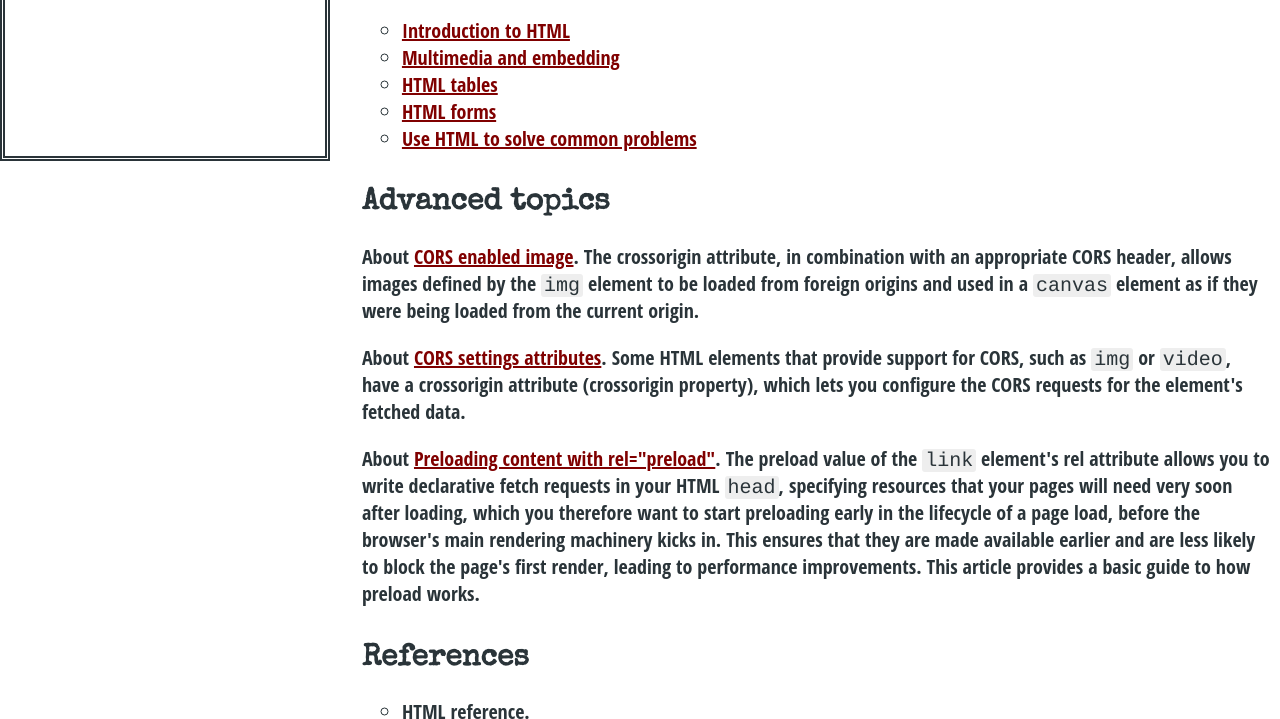
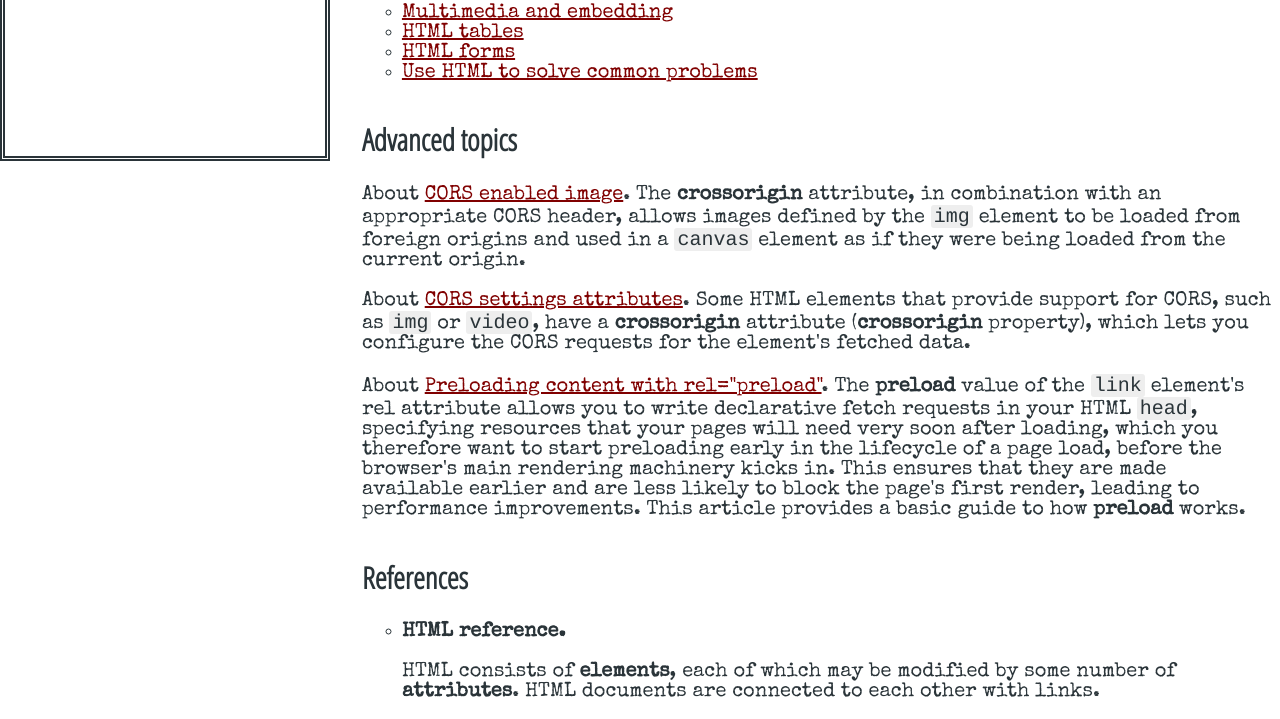
Before and after one commit to dieplumpe/Technical-documentation-for-FCC, a plain HTML site: page index.html in a window 1280 px wide. Shown: the part 649-1368 px from the top of the page. Drawn offline with Linux system fonts and the light colour scheme.

Commit message:
Update style.css

```diff
--- a/style.css
+++ b/style.css
@@ -4,15 +4,18 @@ html {
 
 @font-face {
     font-family: "Special Elite";
+    src: url('../Technical-documentation-for-FCC/OpenSansCondensed-Light.ttf');
+}
+@font-face {
+    font-family: "Open Sans Condensed";
     src: url('SpecialElite-Regular.ttf');
 }
-@import url(//fonts.googleapis.com/css2?family=Open+Sans+Condensed:wght@300&display=swap);
 
 /**GENRAL**/
 body {
   min-width: 300px;
   max-width: 3000px;
-  font-family: 'Open Sans Condensed', sans-serif;
+  font-family: "Open Sans Condensed", sans-serif;
   font-size: 15px;
   color: #2a3439;
   top: 0;
```
